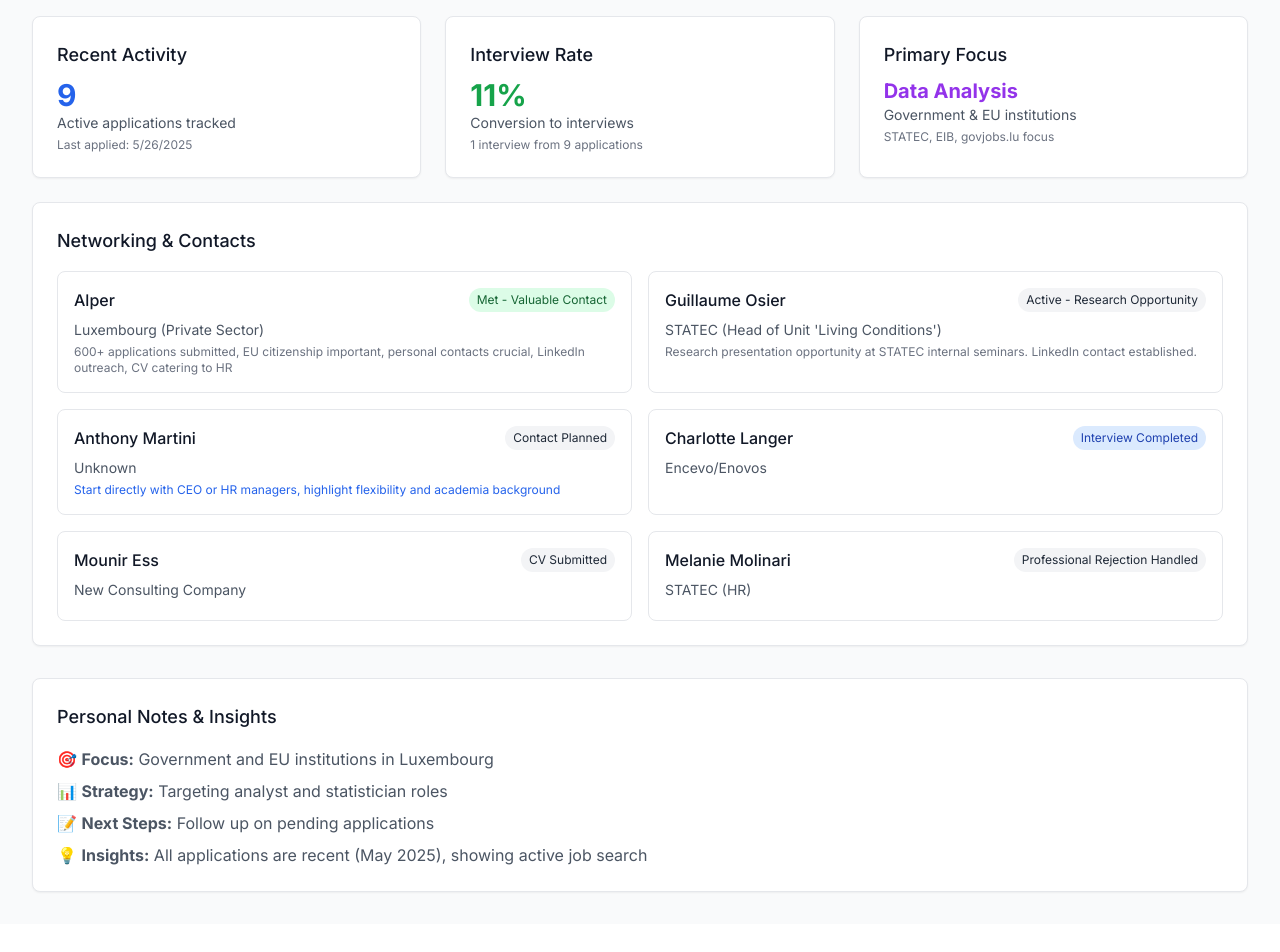
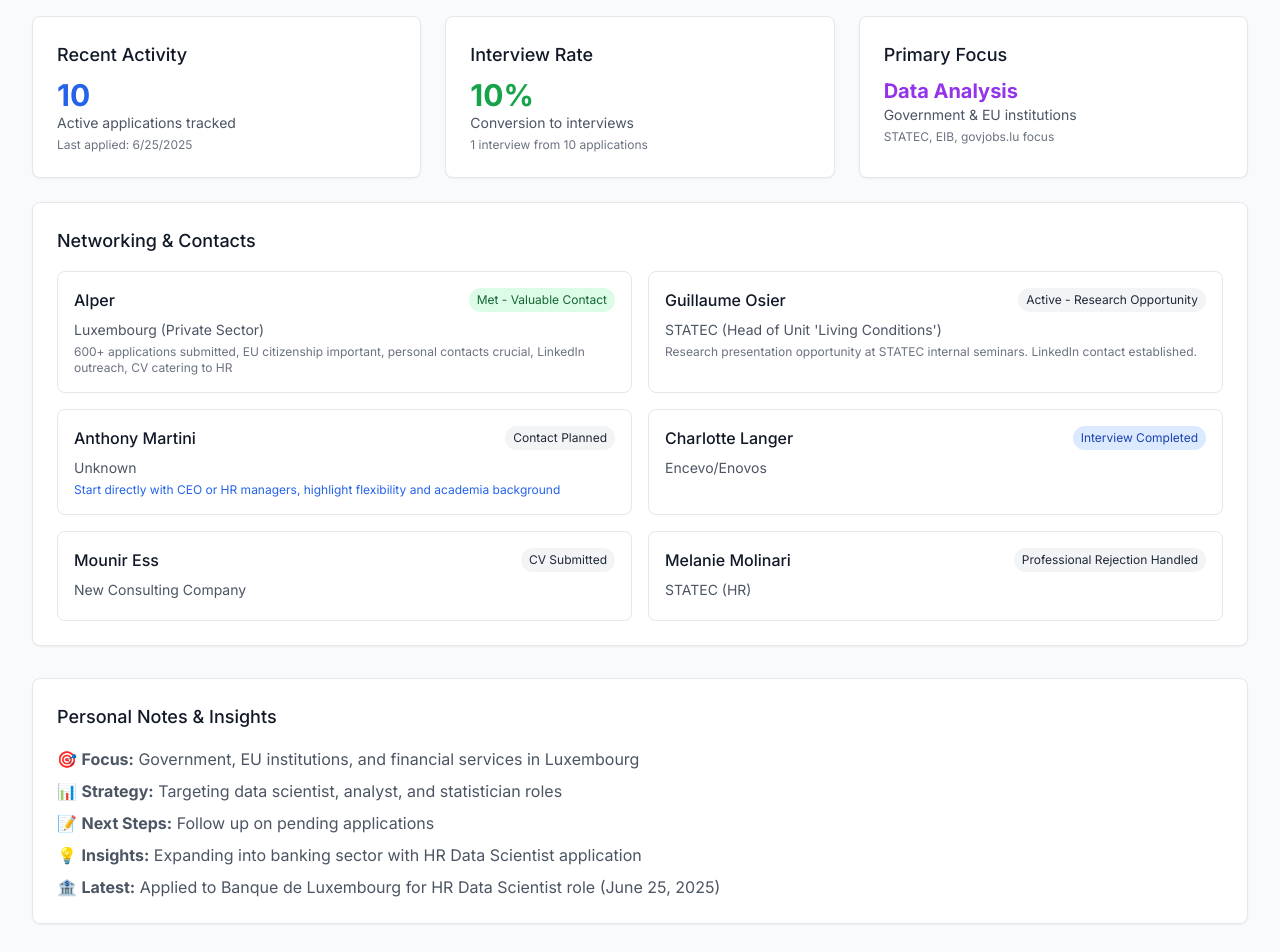
Before and after one commit to reha96/website, a Next.js app: page /private/jobs in a window 1280 px wide. Shown: the part 500-1452 px from the top of the page. Before the commit the page ends 1424 px from the top, so only its background shows below. Built offline with nearby package versions, Linux system fonts and the light colour scheme.

Commit message:
Update private

```diff
--- a/app/api/auth/route.ts
+++ b/app/api/auth/route.ts
@@ -7,6 +7,14 @@
     // Get credentials from environment variables
     const validUsername = process.env.PRIVATE_USERNAME || "admin";
     const validPassword = process.env.PRIVATE_PASSWORD || "password";
+
+    // Debug logging (remove in production)
+    console.log('Environment check:', {
+      hasPrivateUsername: !!process.env.PRIVATE_USERNAME,
+      hasPrivatePassword: !!process.env.PRIVATE_PASSWORD,
+      validUsername: validUsername,
+      nodeEnv: process.env.NODE_ENV
+    });
 
     if (username === validUsername && password === validPassword) {
       // Create response with success
--- a/app/private/jobs/page.tsx
+++ b/app/private/jobs/page.tsx
@@ -43,22 +43,37 @@
 
 // Real data based on your Google Keep notes and Drive structure
 const jobApplicationsData = [
+  // Banking & Financial Services
+  {
+    id: 1,
+    company: "Banque de Luxembourg",
+    position: "HR Data Scientist",
+    status: "Applied",
+    stage: "Application Submitted",
+    dateApplied: "2025-06-25",
+    location: "Luxembourg",
+    notes: "HR Data Scientist role focusing on predictive analytics and HR data ecosystem. B-Corp certified bank with 100+ years presence in Luxembourg. Reference: 2025-1088",
+    driveFolder: "#",
+    source: "jobs.banquedeluxembourg.com",
+    reference: "2025-1088"
+  },
   // Government Jobs (govjobs.lu)
   {
-    id: 1,
+    id: 2,
     company: "Government (govjobs.lu)",
     position: "Data Analyst",
-    status: "Applied",
-    stage: "Application Submitted",
+    status: "Rejected",
+    stage: "Application Rejected",
     dateApplied: "2025-03-05",
     location: "Luxembourg",
-    notes: "Application deadline: March 5th",
+    notes: "Application deadline: March 5th. Rejection letter received May 16, 2025. Center for State IT Technologies position (Centre des technologies de l'information de l'État). Reference: 51339452",
     driveFolder: "#",
     source: "govjobs.lu",
-    reference: "A1/Fevrier/20250205-dataanalystemfrfe00033831-345188"
+    reference: "A1/Fevrier/20250205-dataanalystemfrfe00033831-345188",
+    rejectionDate: "2025-05-16"
   },
   {
-    id: 2,
+    id: 3,
     company: "STATEC",
     position: "Data Production Survey",
     status: "Applied",
@@ -70,7 +85,7 @@
     source: "govjobs.lu"
   },
   {
-    id: 3,
+    id: 4,
     company: "STATEC",
     position: "Analyste quantitatif (Économiste)",
     status: "Applied",
@@ -83,7 +98,7 @@
     reference: "E00034989"
   },
   {
-    id: 4,
+    id: 5,
     company: "EIB",
     position: "Trainee",
     status: "Applied",
@@ -95,7 +110,7 @@
     source: "EIB Website"
   },
   {
-    id: 5,
+    id: 6,
     company: "Government",
     position: "Business Analyst",
     status: "Applied",
@@ -108,7 +123,7 @@
   },
   // Networking & Contacts
   {
-    id: 6,
+    id: 7,
     company: "Encevo/Enovos",
     position: "Billing Analyst",
     status: "Interview",
@@ -122,7 +137,7 @@
   },
   // Recruiters
   {
-    id: 7,
+    id: 8,
     company: "KRC Recruitment",
     position: "Various Data Analyst Roles",
     status: "Applied",
@@ -134,7 +149,7 @@
     source: "Recruiter"
   },
   {
-    id: 8,
+    id: 9,
     company: "AZ Consult",
     position: "Data Analyst Roles",
     status: "Applied",
@@ -147,7 +162,7 @@
   },
   // NATO/NSPA
   {
-    id: 9,
+    id: 10,
     company: "NATO NSPA",
     position: "Data Analyst (PA-8-15-A2)",
     status: "Researching",
@@ -223,7 +238,7 @@
     "Double decker CV format"
   ],
   tools: ["Microsoft tools", "Power BI", "SAP consultancy CUBIS"],
-  targetSectors: ["Government", "FinTech", "EU Institutions", "Consulting"],
+  targetSectors: ["Government", "FinTech", "EU Institutions", "Banking", "Consulting"],
   keyPlatforms: ["govjobs.lu", "LinkedIn", "Recruiter networks", "Direct company contact"]
 };
 
@@ -389,8 +404,7 @@
             </div>
             <div className="text-center">
               <div className="text-lg font-bold text-orange-600">
-                {jobApplicationsData.filter(app => app.source?.includes("Website")).length +
-                 jobApplicationsData.filter(app => app.source?.includes("emply")).length}
+                {jobApplicationsData.filter(app => app.source?.includes("Website") || app.source?.includes("emply") || app.source?.includes("banquedeluxembourg")).length}
               </div>
               <div className="text-gray-600">Direct Apply</div>
             </div>
@@ -560,6 +574,8 @@
                             ? "bg-purple-100 text-purple-800"
                             : application.status === "Interview"
                             ? "bg-green-100 text-green-800"
+                            : application.status === "Rejected"
+                            ? "bg-red-100 text-red-800"
                             : "bg-gray-100 text-gray-800"
                         }`}>
                           {application.stage}
@@ -608,10 +624,11 @@
           <h3 className="text-lg font-medium text-gray-900 mb-4">Personal Notes & Insights</h3>
           <div className="prose prose-sm text-gray-600">
             <ul className="space-y-2">
-              <li>🎯 <strong>Focus:</strong> Government and EU institutions in Luxembourg</li>
-              <li>📊 <strong>Strategy:</strong> Targeting analyst and statistician roles</li>
+              <li>🎯 <strong>Focus:</strong> Government, EU institutions, and financial services in Luxembourg</li>
+              <li>📊 <strong>Strategy:</strong> Targeting data scientist, analyst, and statistician roles</li>
               <li>📝 <strong>Next Steps:</strong> Follow up on pending applications</li>
-              <li>💡 <strong>Insights:</strong> All applications are recent (May 2025), showing active job search</li>
+              <li>💡 <strong>Insights:</strong> Expanding into banking sector with HR Data Scientist application</li>
+              <li>🏦 <strong>Latest:</strong> Applied to Banque de Luxembourg for HR Data Scientist role (June 25, 2025)</li>
             </ul>
           </div>
         </div>
```
